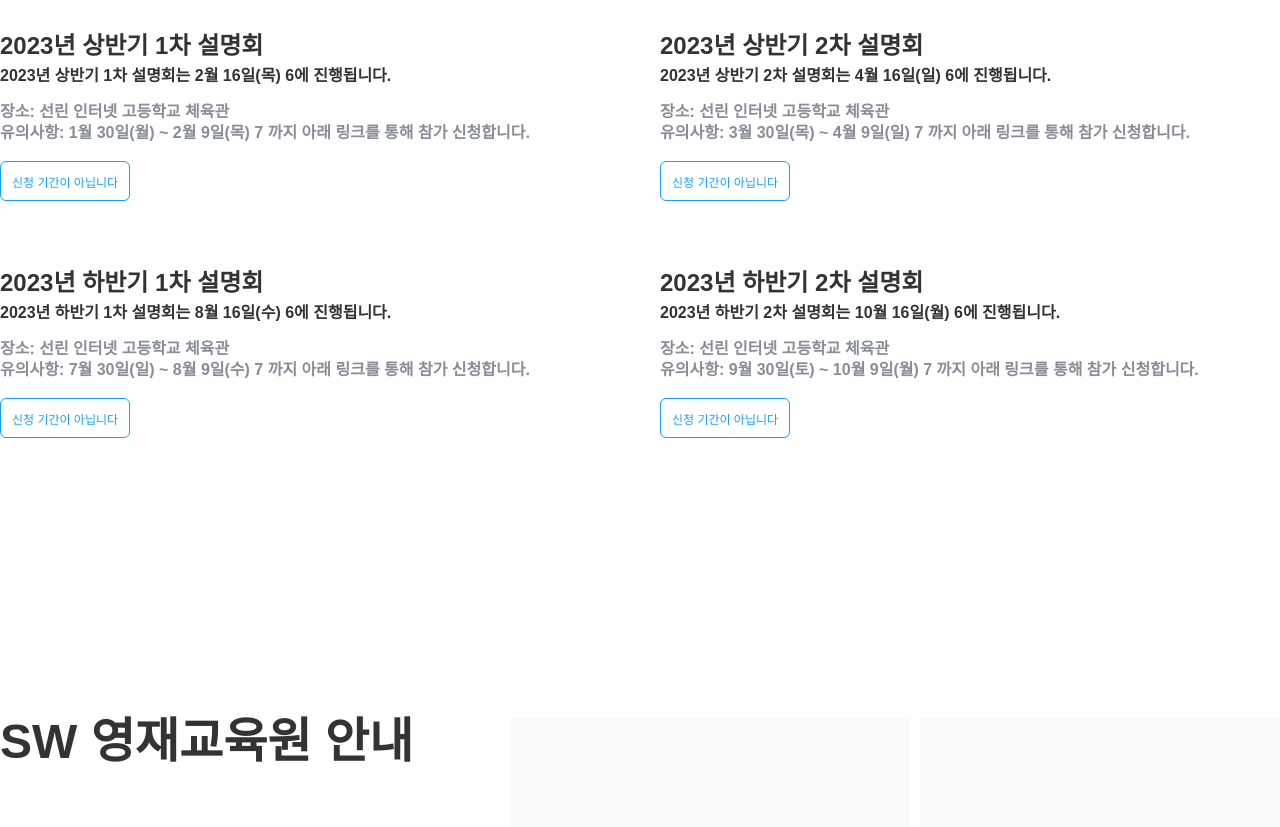
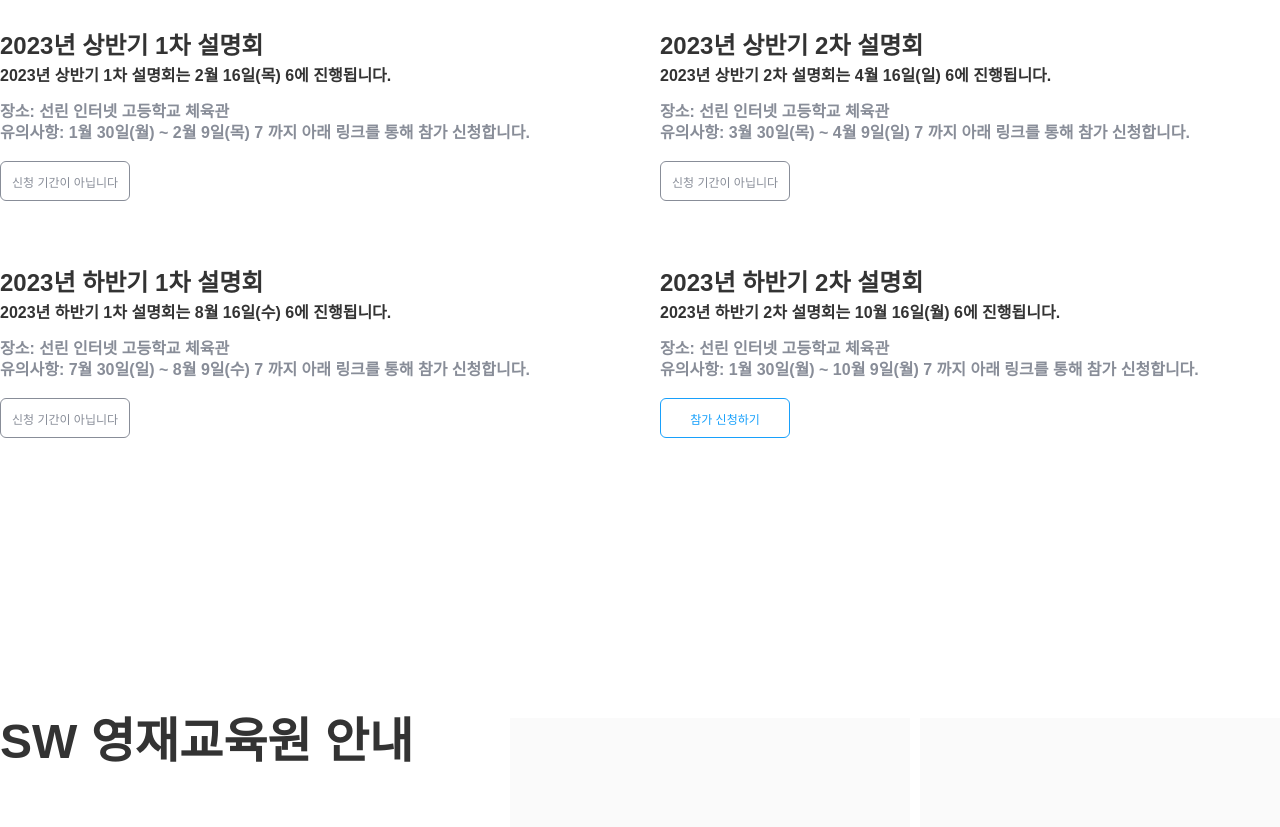
Before and after one commit to iwop-vp-2/project-frontend, a plain HTML site: page home.html in a window 1280 px wide. Shown: the part 1308-2135 px from the top of the page. Drawn offline with nearby package versions, Linux system fonts and the light colour scheme; a web font is replaced by a local one.

Commit message:
일정 버튼 구현

```diff
--- a/css/common.css
+++ b/css/common.css
@@ -183,9 +183,12 @@ footer {
 
   font-weight: 500;
   font-size: 12px;
+
+  cursor: pointer;
 }
 
 .button:disabled {
   color: var(--color-subtext);
   border-color: var(--color-subtext);
+  cursor: auto;
 }
--- a/home.html
+++ b/home.html
@@ -21,7 +21,7 @@
                 date: new Date("2023-02-16T06:10:00.000Z"),
                 place: "선린 인터넷 고등학교 체육관",
 
-                attendLink: "https://exmple.com",
+                attendLink: "https://example.com",
                 attendStart: new Date("2023-01-30T06:10:00.000Z"),
                 attendEnd: new Date("2023-02-09T07:00:00.000Z")
             },
@@ -30,7 +30,7 @@
                 date: new Date("2023-04-16T06:10:00.000Z"),
                 place: "선린 인터넷 고등학교 체육관",
 
-                attendLink: "https://exmple.com",
+                attendLink: "https://example.com",
                 attendStart: new Date("2023-03-30T06:10:00.000Z"),
                 attendEnd: new Date("2023-04-09T07:00:00.000Z")
             },
@@ -39,7 +39,7 @@
                 date: new Date("2023-08-16T06:10:00.000Z"),
                 place: "선린 인터넷 고등학교 체육관",
 
-                attendLink: "https://exmple.com",
+                attendLink: "https://example.com",
                 attendStart: new Date("2023-07-30T06:10:00.000Z"),
                 attendEnd: new Date("2023-08-09T07:00:00.000Z")
             },
@@ -48,8 +48,8 @@
                 date: new Date("2023-10-16T06:10:00.000Z"),
                 place: "선린 인터넷 고등학교 체육관",
 
-                attendLink: "https://exmple.com",
-                attendStart: new Date("2023-09-30T06:10:00.000Z"),
+                attendLink: "https://example.com",
+                attendStart: new Date("2023-01-30T06:10:00.000Z"),
                 attendEnd: new Date("2023-10-09T07:00:00.000Z")
             }
         ];
@@ -58,6 +58,7 @@
         const getDateStr = (date) => `${date.getMonth() + 1}월 ${date.getDate()}일(${weekday[date.getDay()]})`
         const getStatusMsg = (name, date) => `${name}는 ${getDateStr(date)} ${date.getHours()}에 진행됩니다.`
         const getNoticeMsg = (start, end) => `${getDateStr(start)} ~ ${getDateStr(end)} ${end.getHours()} 까지 아래 링크를 통해 참가 신청합니다.`
+        const checkBetween = (start, end, now) => start.getTime() <= now && now < end.getTime()
         function secToStr(seconds) {
             const days = Math.floor(seconds / (24 * 60 * 60));
             seconds -= days * 24 * 60 * 60;
@@ -92,7 +93,7 @@
                         if (passed) continue;
 
                         const waiting = schedule.attendStart.getTime() > now;
-                        const attending = schedule.attendStart.getTime() <= now && now < schedule.attendEnd.getTime()
+                        const attending = checkBetween(schedule.attendStart, schedule.attendEnd, now)
 
                         if (waiting) {
                             this.msg = schedule.name + " 신청일이 임박했어요!";
@@ -159,7 +160,10 @@
                         </div>
                     </div>
 
-                    <button class="button">신청 기간이 아닙니다</button>
+                    <button class="button"
+                        x-data="{ disabled: !checkBetween(sc.attendStart, sc.attendEnd, new Date()) }"
+                        x-bind:disabled="disabled" x-text="disabled ? '신청 기간이 아닙니다' : '참가 신청하기'"
+                        x-on:click="location.href = sc.attendLink"></button>
                 </div>
             </template>
         </div>
```
